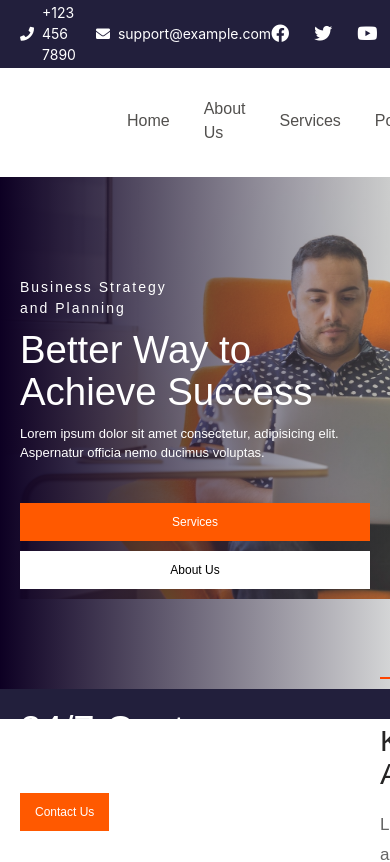
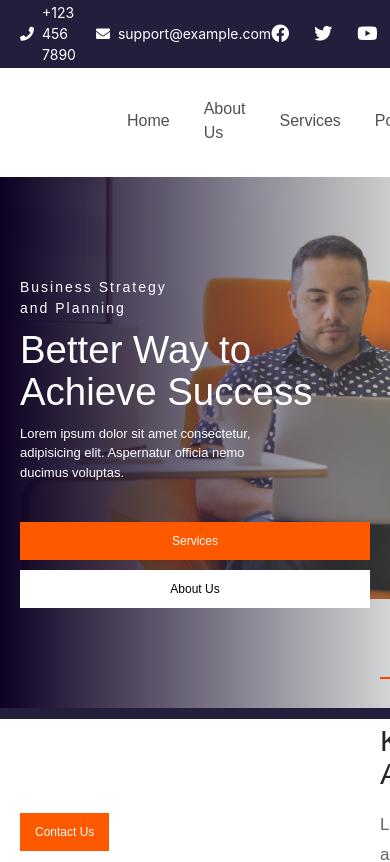
Before and after one commit to Mfonisorobert/Group-2-Website-Cloning, a React (Vite) app: page / in a window 390 px wide. Shown: the top 862 px of the page. Built offline with nearby package versions, Linux system fonts and the light colour scheme.

Commit message:
responsiveness

```diff
--- a/src/components/content/Hero.css
+++ b/src/components/content/Hero.css
@@ -125,7 +125,7 @@
 
     .hero__text h4 {
         font-size: 28px;
-        width: 70%;
+        width: 100%;
     }
     .lorem{
     font-size: 28px;
@@ -157,12 +157,13 @@
 
     .hero__text h3 {
         font-size: 14px;
-        width:50%
+        width:50%;
+        font-weight: 300;
     }
 
     .hero__text h4 {
         font-size: 13px;
-        width:100%
+        width:70%
     }
 
     .btn1, .btn2, .btn3 {
```
